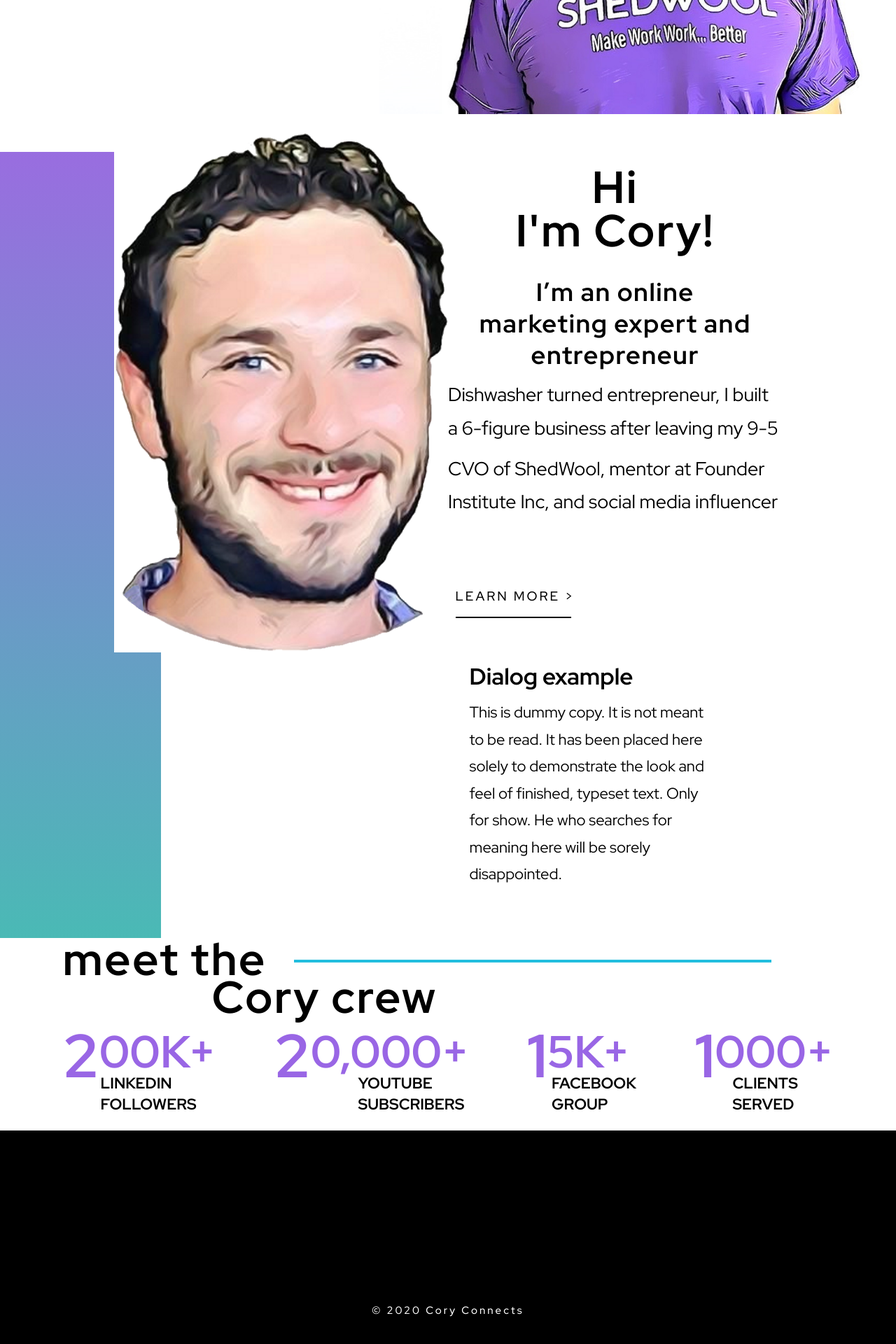
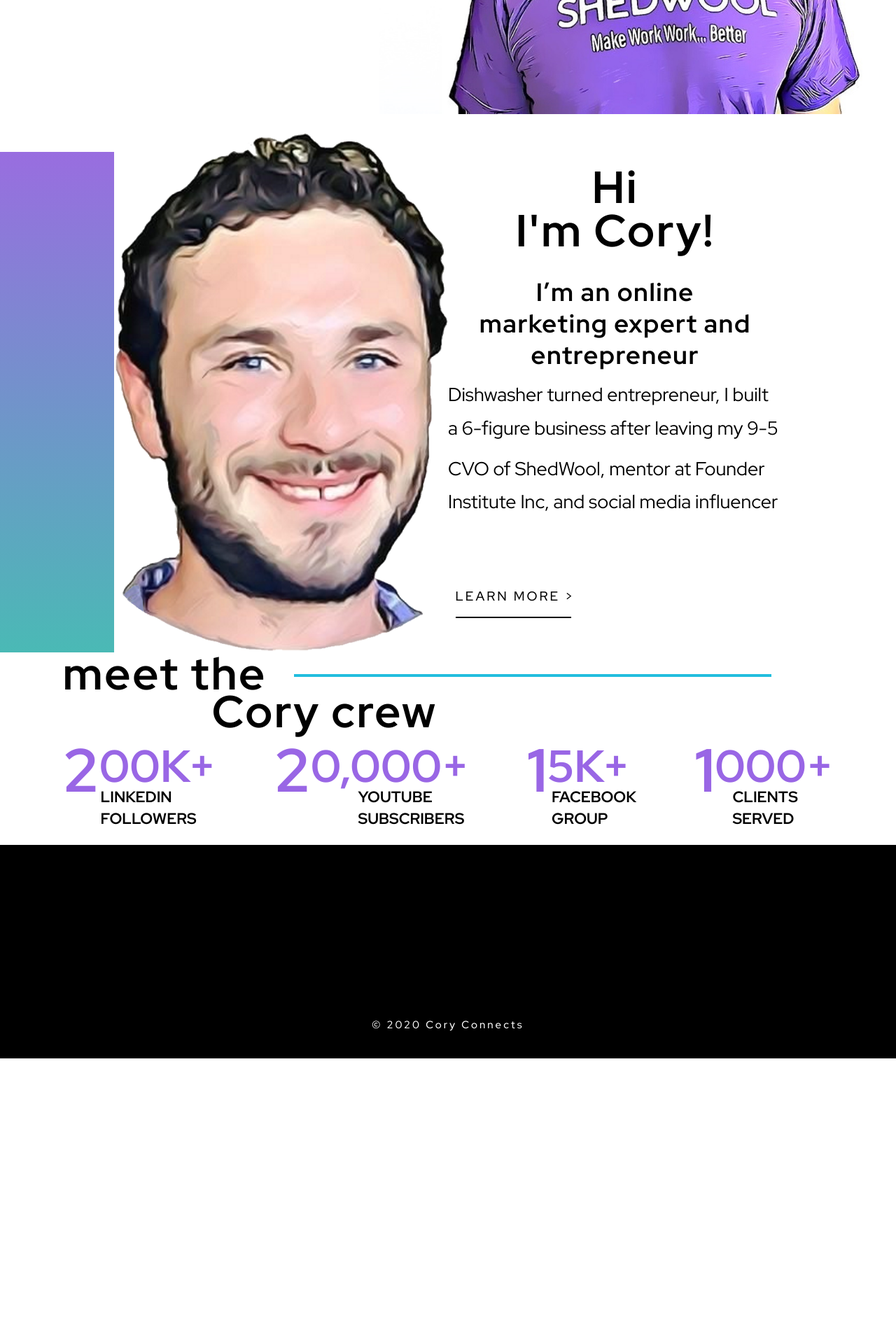
Before and after one commit to andreanthony/andreanthony.github.io, a Jekyll site: the page corypage.html, which Jekyll copies as it is, in a window 1280 px wide. Shown: the part 661-2581 px from the top of the page at 70% size. Built offline with Jekyll 4.4.1, drawn with Linux system fonts in a browser that asks for light colours; some web fonts are replaced; after the commit the page ends 2173 px from its top, so only the background shows below that.

Commit message:
Update corypage.html

```diff
--- a/corypage.html
+++ b/corypage.html
@@ -86,86 +86,9 @@
 	        </article>
         </div>
         <div class="section_02__only_content">
-	<script type="text/javascript">
-      $('#learnmore').magnificPopup({
-  	delegate: 'a',
-  	removalDelay: 500,
-  	callbacks: {
-    	beforeOpen: function() {
-       this.st.mainClass = this.st.el.attr('data-effect');
-       }
-      },
-      midClick: true
-    });
-    </script>
-<script type="text/javascript">
-function(r) {
-  r.mfpEl = this, e._openClick(r, t, n)
-}
-		</script>
-<script type="text/javascript">
-	function() {
-  var e = t(this),
-    n = e.closest(".et_smooth_scroll_disabled").length,
-    r = e.closest(".woocommerce-tabs").length && e.closest(".tabs").length,
-    i = e.closest(".tt_tabs_navigation").length,
-    o = e.closest(".eab-shortcode_calendar-navigation-link").length,
-    a = e.closest(".view-cart-lnk").length,
-    s = e.hasClass("acomment-reply"),
-    c = e.hasClass("woocommerce-review-link"),
-    u = n || a || r || o || s || c || i;
-  if (location.pathname.replace(/^\//, "") == this.pathname.replace(/^\//, "") && location.hostname == this.hostname && !u) {
-    var l = t(this.hash);
-    if ((l = l.length ? l : t("[name=" + this.hash.slice(1) + "]")).length) return e.closest(".et_pb_fullscreen_menu_opened").length > 0 && P(), setTimeout((function() {
-      et_pb_smooth_scroll(l, !1, 800)
-    }), 0), !t("#main-header").hasClass("et-fixed-header") && t("body").hasClass("et_fixed_nav") && t(window).width() > 980 && setTimeout((function() {
-      et_pb_smooth_scroll(l, !1, 40, "linear")
-    }), 780), !1
-  }
-}
-	</script>
-	 <style type="text/css">
-      .anim-dialog {
-        background: white;
-        padding: 20px 30px;
-        text-align: left;
-        max-width: 400px;
-        margin: 40px auto;
-        position: relative;
-      }
-      .mfp-zoom-in .anim-dialog {
-        opacity: 0;
-        transition: all 0.2s ease-in-out;
-        transform: scale(0.8);
-      }
-      .mfp-zoom-in.mfp-ready .anim-dialog {
-        opacity: 1;
-        transform: scale(1);
-      }
-      .mfp-zoom-in.mfp-removing .anim-dialog {
-        transform: scale(0.8);
-        opacity: 0;
-      }
-       .my-mfp-zoom-in.mfp-bg {
-        opacity: 0;
-        transition: opacity 0.3s ease-out;
-      }
-      .mfp-zoom-in.mfp-ready.mfp-bg {
-        opacity: 0.8;
-      }
-      .mfp-zoom-in.mfp-removing.mfp-bg {
-        opacity: 0;
-      }
-    </style>
-	        <a href="#learnmore" data-effect="mfp-zoom-in" data-et-has-event-already="true" class="button-alt2 et_smooth_scroll_disabled">LEARN MORE ></a>
-
-      <div id="learnmore" class="anim-dialog mfp-hide">
-        <h1>Dialog example</h1>
-        <p>This is dummy copy. It is not meant to be read. It has been placed here solely to demonstrate the look and feel of finished, typeset text. Only for show. He who searches for meaning here will be sorely disappointed.</p>
-      </div>
+	        <a href="#learnmore" class="button-alt2">LEARN MORE ></a>
     </div>
-
-  </div>
+   </div>
 	      </div>
         </div>
       </div>
```
